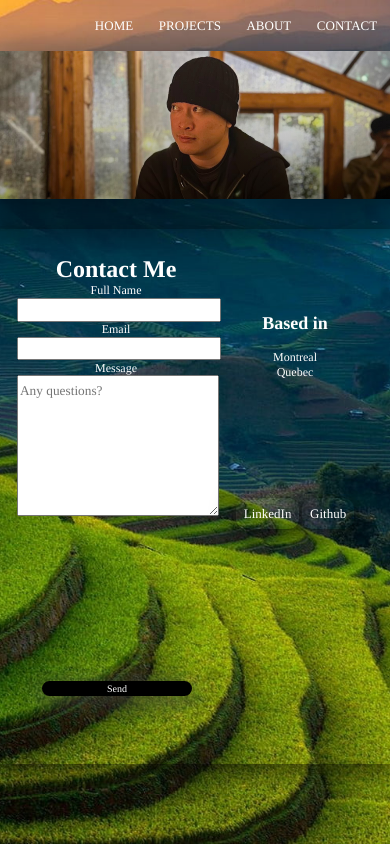
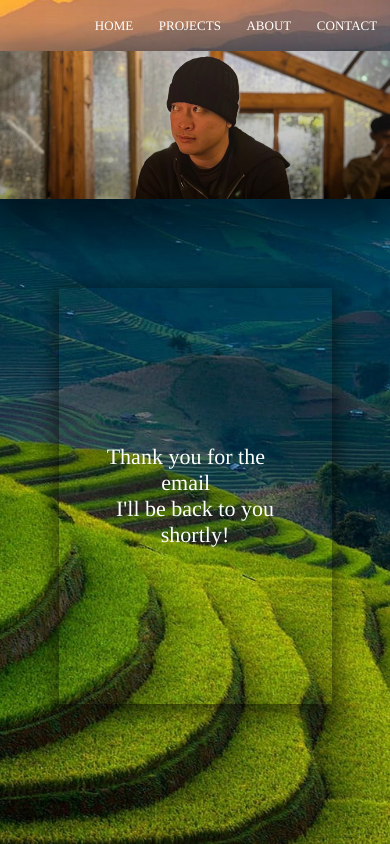
Before and after one commit to PierreLN/PierreLN.github.io, a React (Create React App) app: page / in a window 390 px wide. Both pictures are taken after a click on the button "CONTACT". Built offline with nearby package versions, Linux system fonts and the light colour scheme; no server answers.

Commit message:
css thanks

```diff
--- a/src/components/ContactPage/ContactPage.jsx
+++ b/src/components/ContactPage/ContactPage.jsx
@@ -140,13 +140,16 @@ function ContactPage() {
     </div>
   );
 
-  if (isSent) {
+  if (!isSent) {
     content = (
       <div className={styles.thanks}>
+        <div className={styles['thanks-inside']}>
         <div className={styles["thanks-top"]}>Thank you for the email</div>
 
         <div className={styles["thanks-bottom"]}>
           I'll be back to you shortly!
+        </div>
+
         </div>
       </div>
     );
--- a/src/components/ContactPage/ContactPage.module.css
+++ b/src/components/ContactPage/ContactPage.module.css
@@ -18,7 +18,7 @@
 }
 
 .image-section {
-  width: 50%;
+  width: 30%;
   height: 100%;
   display: flex;
   justify-content: center;
@@ -41,7 +41,7 @@
 }
 
 .contact_me {
-  width: 100%;
+  width: 70%;
   height: 100%;
   text-align: center;
   animation: pop 1.5s ease-in-out;
@@ -51,18 +51,28 @@
 }
 
 .thanks {
+  width: 70%;
+  height: 70%;
+  font-size: 35px;
+  box-shadow: 0px 5px 20px 5px rgba(0, 0, 0, 0.5);
+  display: flex;
+  justify-content: center;
+  align-items: center;
+}
+
+.thanks-inside {
   width: 80%;
-  min-width: 400px;
-  height: 100%;
-  margin-left: 2%;
-  padding: 2%;
-  font-size: 50px;
-  box-shadow: 0px 5px 20px 5px rgba(0, 0, 0, 0.5);
+  height: fit-content;
+  display: inline-block;
+  justify-content: center;
+  align-items: center;
 }
 
 .thanks-top {
   width: 60%;
   height: fit-content;
+  min-width: 300px;
+
 }
 
 .thanks-bottom {
@@ -215,6 +225,22 @@ button:hover {
     background-color: aqua;
   }
 
+  .thanks {
+    font-size: 22px;
+  }
+
+  .thanks-top {
+    width: 60%;
+    height: 40%;
+    min-width: 200px;
+  }
+
+  .thanks-bottom {
+    width: 100%;
+    height: 60%;
+    height: fit-content;
+  }
+
   .info_email_text {
     font-size: 9px;
     margin-left: 5%;
```
